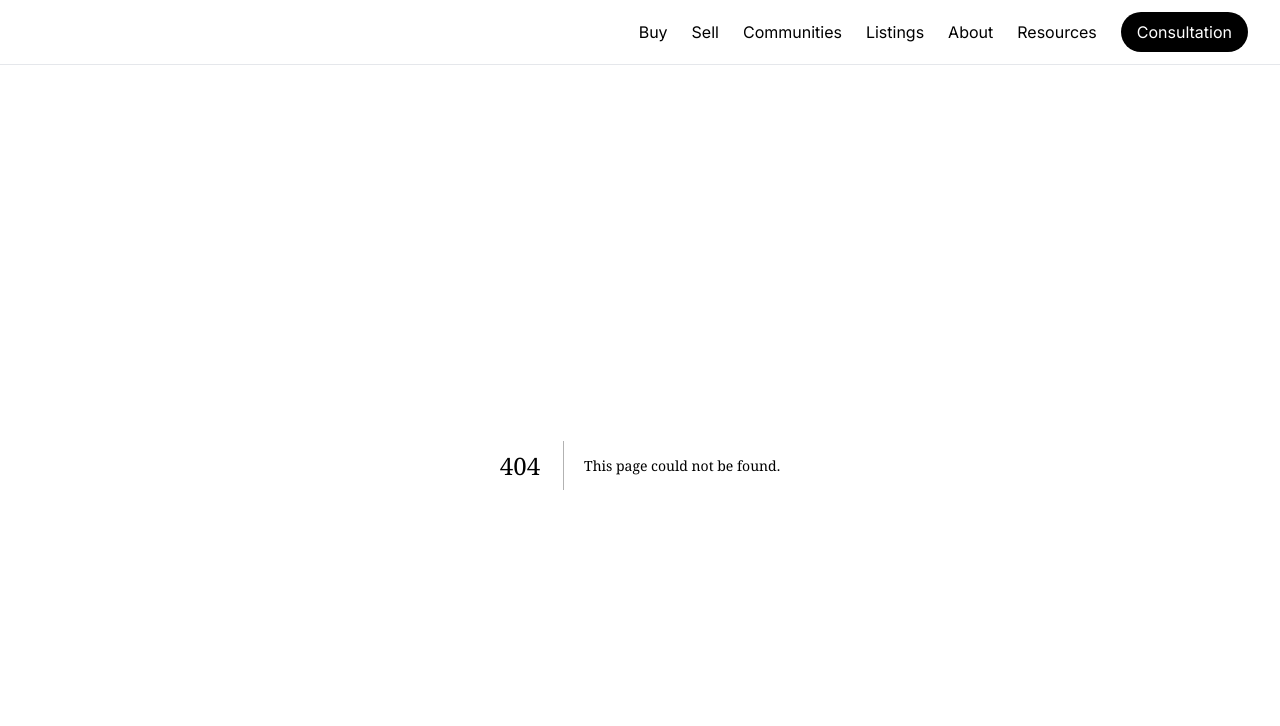
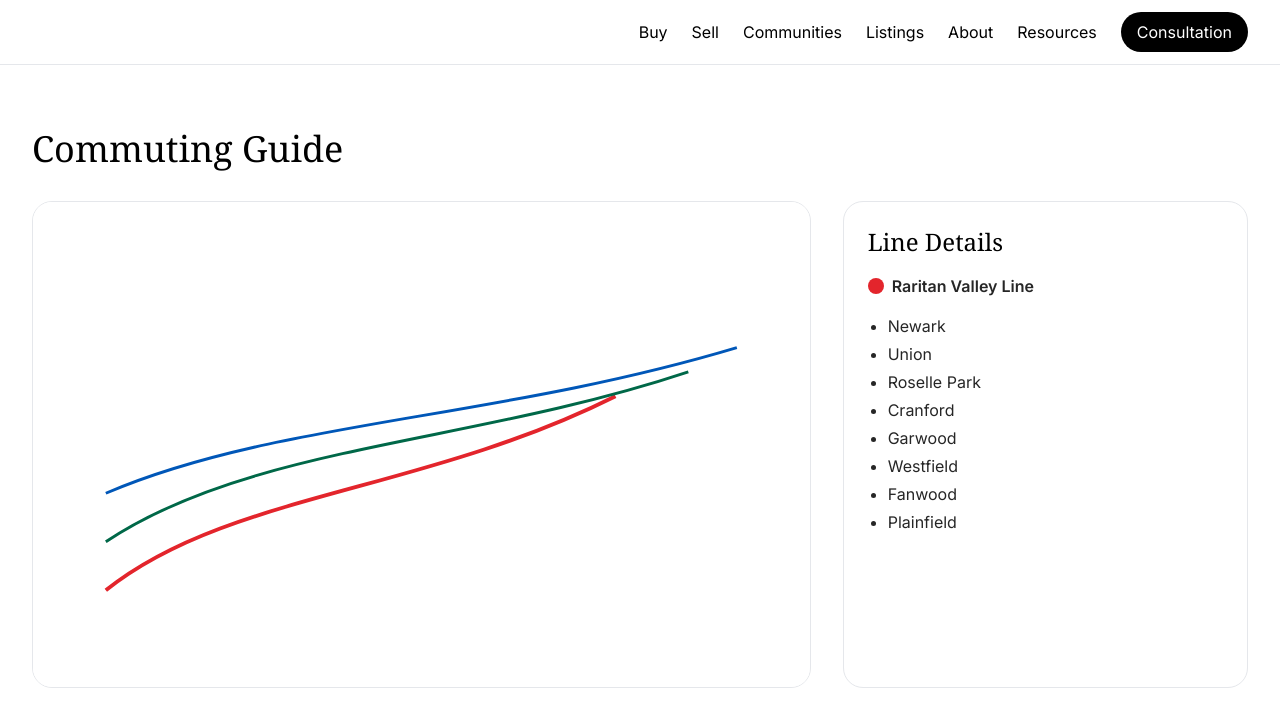
Before and after one commit to jorgeramirez76/jorge-ramirez-group, a Next.js app: page /resources/commuting-guide in a window 1280 px wide. Before the commit this address had no page. Shown: the top 726 px of the page. Built offline with nearby package versions, Linux system fonts and the light colour scheme.

Commit message:
Add interactive commuting guide with train line details

```diff
--- /dev/null
+++ b/app/resources/commuting-guide/commuting-guide.tsx
@@ -0,0 +1,34 @@
+'use client';
+import { useState } from 'react';
+import { RailMap } from '@/components/rail-map';
+import { trainLines, TrainLine } from '@/lib/train-lines';
+
+export default function CommutingGuide() {
+  const [selected, setSelected] = useState<TrainLine>(trainLines[0]);
+
+  return (
+    <div className="container py-16">
+      <h1 className="font-serif text-4xl">Commuting Guide</h1>
+      <div className="mt-8 flex flex-col lg:flex-row gap-8">
+        <div className="flex-1">
+          <RailMap selectedId={selected.id} onSelect={setSelected} />
+        </div>
+        <div className="lg:w-1/3 border rounded-2xl p-6 bg-white">
+          <h2 className="font-serif text-2xl mb-4">Line Details</h2>
+          <p className="font-semibold flex items-center gap-2">
+            <span
+              className="w-4 h-4 rounded-full"
+              style={{ backgroundColor: selected.color }}
+            />
+            {selected.name}
+          </p>
+          <ul className="mt-4 list-disc pl-5 space-y-1">
+            {selected.towns.map((town) => (
+              <li key={town}>{town}</li>
+            ))}
+          </ul>
+        </div>
+      </div>
+    </div>
+  );
+}
--- /dev/null
+++ b/app/resources/commuting-guide/page.tsx
@@ -0,0 +1,11 @@
+import type { Metadata } from 'next';
+import CommutingGuide from './commuting-guide';
+
+export const metadata: Metadata = {
+  title: 'Commuting Guide',
+  description: 'NJ Transit lines serving Union, Morris, and Essex counties',
+};
+
+export default function Page() {
+  return <CommutingGuide />;
+}
--- a/components/rail-map.tsx
+++ b/components/rail-map.tsx
@@ -1,9 +1,35 @@
-import Image from "next/image";
-export function RailMap() {
+'use client';
+import { trainLines, TrainLine } from '@/lib/train-lines';
+
+interface RailMapProps {
+  onSelect: (line: TrainLine) => void;
+  selectedId: string;
+}
+
+export function RailMap({ onSelect, selectedId }: RailMapProps) {
   return (
     <div className="rounded-2xl overflow-hidden border">
-      <Image src="/images/commuter-map.svg" alt="NYC ↔ Union/Morris/Essex commuter lines" width={1600} height={1000} className="w-full h-auto" />
-      <p className="sr-only">Schematic map showing NJ Transit commuter paths between NYC and Union, Morris, and Essex counties.</p>
+      <svg
+        viewBox="0 0 1600 1000"
+        xmlns="http://www.w3.org/2000/svg"
+        className="w-full h-auto"
+      >
+        <rect width="1600" height="1000" fill="#ffffff" />
+        {trainLines.map((line) => (
+          <path
+            key={line.id}
+            d={line.path}
+            stroke={line.color}
+            strokeWidth={selectedId === line.id ? 8 : 6}
+            fill="none"
+            className="cursor-pointer transition-opacity"
+            onClick={() => onSelect(line)}
+          />
+        ))}
+      </svg>
+      <p className="sr-only">
+        Schematic map showing NJ Transit commuter paths between NYC and Union, Morris, and Essex counties.
+      </p>
     </div>
   );
 }
--- /dev/null
+++ b/lib/train-lines.ts
@@ -0,0 +1,31 @@
+export interface TrainLine {
+  id: string;
+  name: string;
+  color: string;
+  path: string;
+  towns: string[];
+}
+
+export const trainLines: TrainLine[] = [
+  {
+    id: 'raritan',
+    name: 'Raritan Valley Line',
+    color: '#E3252C',
+    path: 'M150 800 C 400 600, 800 600, 1200 400',
+    towns: ['Newark', 'Union', 'Roselle Park', 'Cranford', 'Garwood', 'Westfield', 'Fanwood', 'Plainfield']
+  },
+  {
+    id: 'morris',
+    name: 'Morris & Essex Line',
+    color: '#006848',
+    path: 'M150 700 C 450 500, 900 500, 1350 350',
+    towns: ['Newark', 'East Orange', 'South Orange', 'Maplewood', 'Millburn', 'Summit', 'New Providence', 'Berkeley Heights']
+  },
+  {
+    id: 'gladstone',
+    name: 'Gladstone Branch',
+    color: '#0057B8',
+    path: 'M150 600 C 500 450, 950 450, 1450 300',
+    towns: ['Summit', 'Chatham', 'Madison', 'Morristown', 'Morris Plains', 'Denville', 'Dover']
+  }
+];
```
